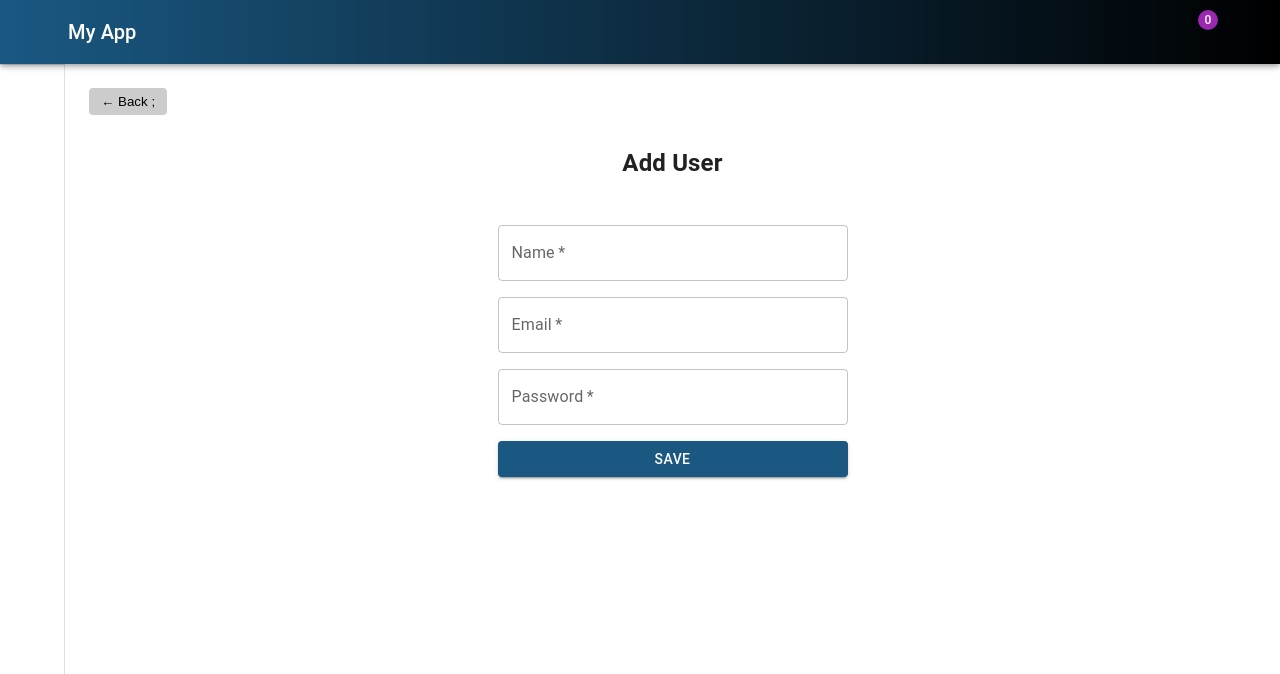
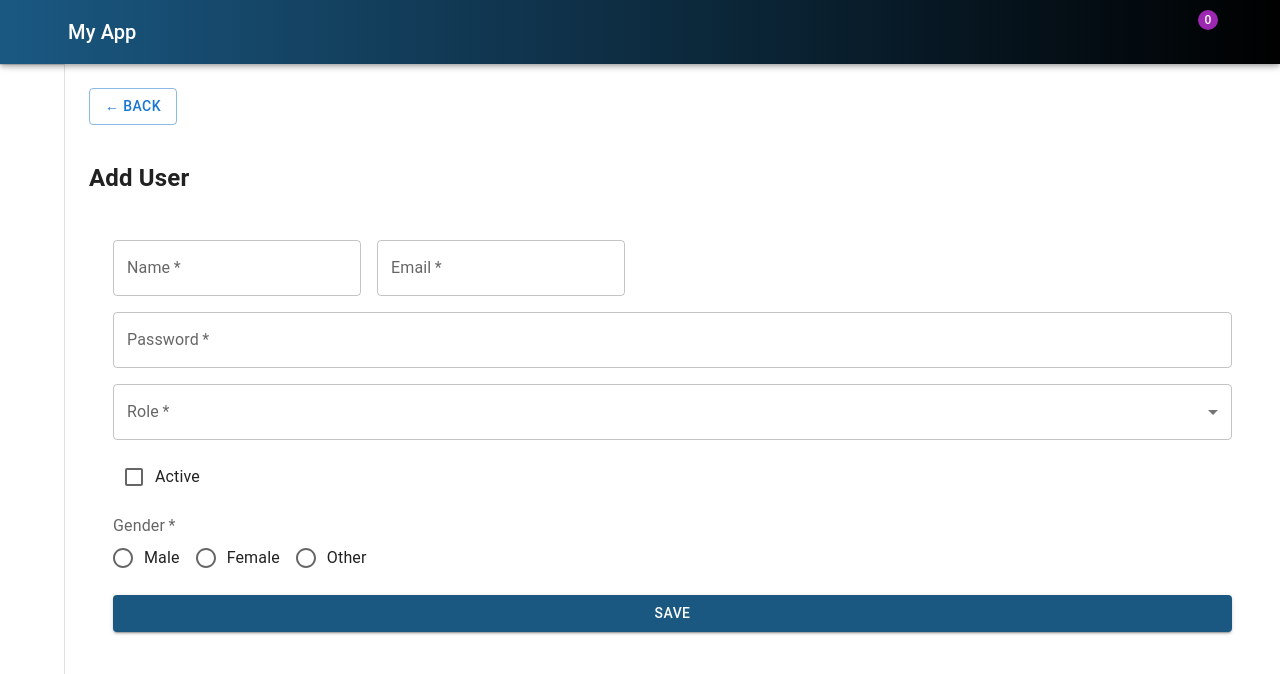
Before and after one commit to dineshcodecrafts/react-learning-app-5, a React (Vite) app: page /AddUser in a window 1280 px wide. Shown: the top 674 px of the page. Built offline with nearby package versions, Linux system fonts and the light colour scheme; sample sign-in values are in the browser's storage; some icons are missing; what @react-pdf/renderer would draw is missing.

Commit message:
add page new field added

```diff
--- a/src/pages/AddUser.jsx
+++ b/src/pages/AddUser.jsx
@@ -1,16 +1,37 @@
 import React, { useState } from "react";
 import { addUser } from "../api/usersApi";
 import { useNavigate } from "react-router-dom";
-import TextField from "@mui/material/TextField";
-import Button from "@mui/material/Button";
-import Box from "@mui/material/Box";
-import Stack from "@mui/material/Stack";
+import {
+  TextField,
+  Button,
+  Box,
+  Stack,
+  FormControl,
+  InputLabel,
+  Select,
+  MenuItem,
+  FormControlLabel,
+  Checkbox,
+  Radio,
+  RadioGroup,
+  FormLabel,
+  Grid,
+} from "@mui/material";
 
 const AddUser = () => {
-  const [form, setForm] = useState({ name: "", email: "", password: "" });
+  const [form, setForm] = useState({
+    name: "",
+    email: "",
+    password: "",
+    role: "",
+    isActive: false,
+    gender: "",
+  });
+
   const [errors, setErrors] = useState({});
   const navigate = useNavigate();
 
+  // Validation
   const validate = () => {
     const temp = {};
     if (!form.name) temp.name = "Name is required";
@@ -20,84 +41,155 @@ const AddUser = () => {
       temp.email = "Email is not valid";
     }
     if (!form.password) temp.password = "Password is required";
+    if (!form.role) temp.role = "Role is required";
+    if (!form.gender) temp.gender = "Gender is required";
     setErrors(temp);
     return Object.keys(temp).length === 0;
   };
 
+  // Submit handler
   const handleSubmit = async (e) => {
     e.preventDefault();
     if (!validate()) return;
+
     await addUser(form);
     alert("User added successfully!");
     navigate("/Users");
   };
 
   return (
-
     <>
-    {/* Back button */}
-      <button
+        <Button
+          variant="outlined"
           onClick={() => navigate(-1)}
-        style={{
-          marginBottom: "10px",
-          backgroundColor: "#ccc",
-          border: "none",
-          padding: "6px 12px",
-          borderRadius: "4px",
-          cursor: "pointer",
-        }}
-        >
-        ← Back  {localStorage.getItem("Auth_key") };
-      </button>
-      <center>
+          sx={{ mb: 2 }}>
+          ← Back
+        </Button>
         <h2>Add User</h2>
         <Box sx={{ p: 3 }}>
           <form onSubmit={handleSubmit}>
-          <Stack spacing={2} sx={{ maxWidth: 350 }}>
+            <Stack spacing={2} sx={{ maxWidth: "100%" }}>
+              {/* Two-column Grid for Name and Email (smaller width, separate) */}
+              {/* Two-column Grid for Name and Email (full width in each column) */}
+              <Grid container spacing={2} sx={{ width: '100%' }}>
+                <Grid item xs={12}>
                   <TextField
                     label="Name"
                     variant="outlined"
                     value={form.name}
-              onChange={(e) => setForm({ ...form, name: e.target.value })}
+                    onChange={e => setForm({ ...form, name: e.target.value })}
                     fullWidth
                     required
                     error={!!errors.name}
                     helperText={errors.name}
                   />
+                </Grid>
+                <Grid item xs={12}>
                   <TextField
                     label="Email"
                     variant="outlined"
                     value={form.email}
-              onChange={(e) => setForm({ ...form, email: e.target.value })}
+                    onChange={e => setForm({ ...form, email: e.target.value })}
                     fullWidth
                     required
                     error={!!errors.email}
                     helperText={errors.email}
                   />
+                </Grid>
+              </Grid>
+              {/* Password (full width) */}
               <TextField
                 label="Password"
                 type="password"
                 variant="outlined"
                 value={form.password}
-              onChange={(e) => setForm({ ...form, password: e.target.value })}
+                onChange={(e) =>
+                  setForm({ ...form, password: e.target.value })
+                }
                 fullWidth
                 required
                 error={!!errors.password}
                 helperText={errors.password}
               />
+
+              {/* Role Dropdown */}
+              <FormControl fullWidth required error={!!errors.role}>
+                <InputLabel id="role-label">Role</InputLabel>
+                <Select
+                  labelId="role-label"
+                  value={form.role}
+                  label="Role"
+                  onChange={(e) => setForm({ ...form, role: e.target.value })}
+                >
+                  <MenuItem value="admin">Admin</MenuItem>
+                  <MenuItem value="editor">Editor</MenuItem>
+                  <MenuItem value="viewer">Viewer</MenuItem>
+                </Select>
+                {errors.role && (
+                  <span style={{ color: "red", fontSize: "12px" }}>
+                    {errors.role}
+                  </span>
+                )}
+              </FormControl>
+
+              {/* Active Checkbox */}
+              <FormControlLabel
+                control={
+                  <Checkbox
+                    checked={form.isActive}
+                    onChange={(e) =>
+                      setForm({ ...form, isActive: e.target.checked })
+                    }
+                  />
+                }
+                label="Active"
+              />
+
+              {/* Gender Radio */}
+              <FormControl component="fieldset" required error={!!errors.gender}>
+                <FormLabel component="legend">Gender</FormLabel>
+                <RadioGroup
+                  row
+                  value={form.gender}
+                  onChange={(e) =>
+                    setForm({ ...form, gender: e.target.value })
+                  }
+                >
+                  <FormControlLabel
+                    value="male"
+                    control={<Radio />}
+                    label="Male"
+                  />
+                  <FormControlLabel
+                    value="female"
+                    control={<Radio />}
+                    label="Female"
+                  />
+                  <FormControlLabel
+                    value="other"
+                    control={<Radio />}
+                    label="Other"
+                  />
+                </RadioGroup>
+                {errors.gender && (
+                  <span style={{ color: "red", fontSize: "12px" }}>
+                    {errors.gender}
+                  </span>
+                )}
+              </FormControl>
+
+              {/* Submit Button */}
               <Button
                 variant="contained"
                 type="submit"
-              sx={{
-                backgroundColor: "#1a5882",   // custom green
-              }}
+                sx={{ backgroundColor: "#1a5882" }}
               >
                 Save
               </Button>
             </Stack>
           </form>
         </Box>
-      </center>
+
     </>
   );
 };
```
Lines whose indentation alone changed are shown as unchanged.
